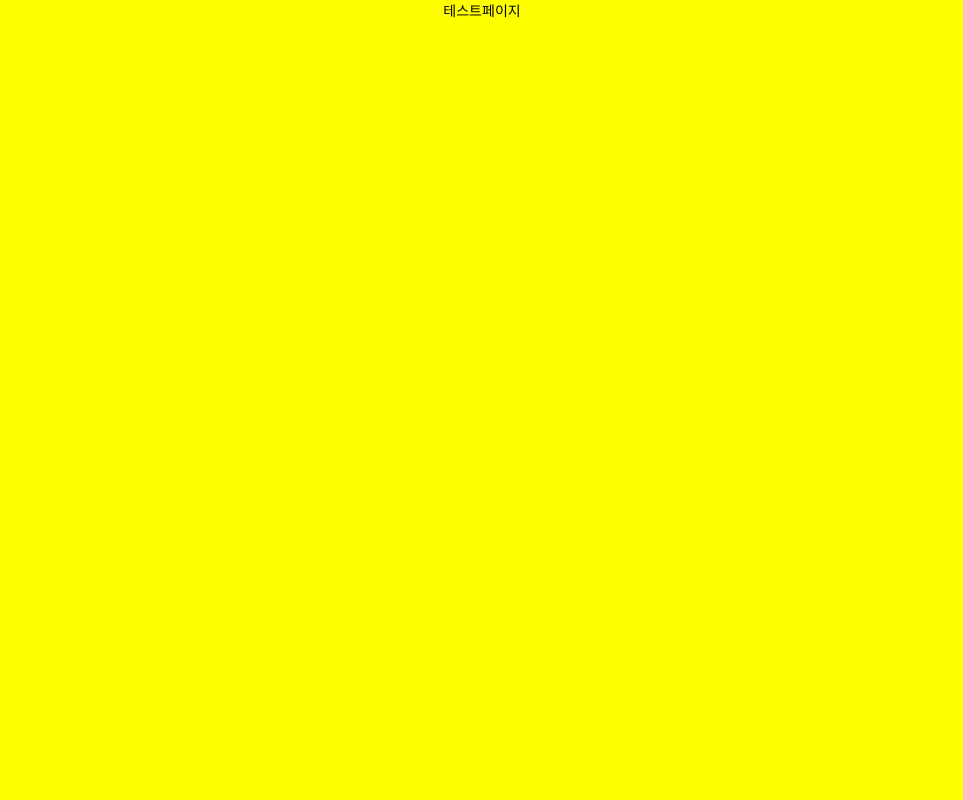
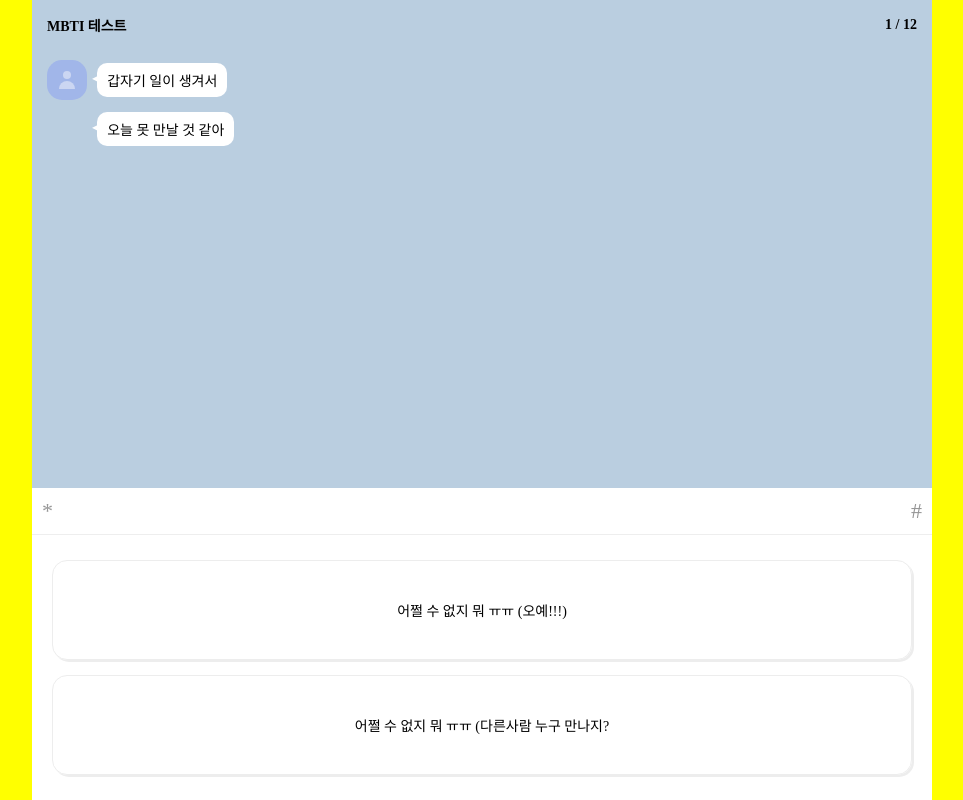
Before and after one commit to jeongho77/MBTI-TEST, a Next.js app in the folder mbti/: page /mbti in a window 1280 px wide. Both pictures are taken after a click on the button "테스트 시작하기". Shown: the whole page, without its empty margins (158-1121 px from the left). Built offline with nearby package versions, Linux system fonts and the light colour scheme.

Commit message:
mbti 테스트페이지 만들기

```diff
--- a/mbti/pages/mbti/index.js
+++ b/mbti/pages/mbti/index.js
@@ -1,5 +1,5 @@
 import { useEffect, useState } from "react";
-import { Mbti_Layout,StartLogo,StartPageLayout,StartButton,StartLogo_Mbti,StartLogo_motion } from "../../styles/mbti_css";
+import { Mbti_Layout,StartLogo,StartPageLayout,StartButton,StartLogo_Mbti,StartLogo_motion,AnswerItemLayout,MbtiTitle,MbtiTitle1,QuestionItemLayout,QuestionLayout,QuestionList,ChatBox,ChatListLayout,ProfileImg,ProfileImg1,ProfileImg2, AchatBox, AnswerBox,} from "../../styles/mbti_css";
 import theme from "../../styles/theme";
 
 export default function App() {
@@ -24,6 +24,78 @@
 
     const [page,setPage] = useState(0)
 
+    const questionList = [
+        {q:['갑자기 일이 생겨서' , '오늘 못 만날 것 같아'],
+        a:[{type:'I' , text:'어쩔 수 없지 뭐 ㅠㅠ (오예!!!)'},
+           {type:'E', text:'어쩔 수 없지 뭐 ㅠㅠ (다른사람 누구 만나지?'}]},
+
+        {q:['너 이번주에 엄청 바빴다며','주말엔 뭐해?'],
+        a:[{type:'E',text:'바빠서 못놀았어ㅠㅠ 나가 놀아야지!'},
+           {type:'I',text:'너무 힘들었어ㅠㅠ 집에서 쉬어야지'}]},
+
+        {q:['(자주 가는 카페 사장님이 아는척을 했다)'],
+        a:[{type:'E',text:'(더 자주 와야지)'},
+           {type:'I',text:'(이제 그만 와야지)'},]},
+
+        {q:['넌 노래 들을때 뭘 중요하게 생각해?'],
+        a:[{type:'S',text:'멜로디'}
+          ,{type:'N',text:'가사'}]},
+
+        {q:['사과하면 뭐가 떠올라?'],
+        a:[{type:'N',text:'아이폰 로고ㅋㅋ 백설공주도 생각난다.'},
+           {type:'S',text:'빨갛다. 맛있다. 동그랗다. 과일'},]},
+
+        {q:['오늘 점심 뭐 먹을래?'],
+        a:[{type:'S',text:'음. 파스타 먹을까?'},
+           {type:'N',text:'파스타 먹을까? 아! 파스타 먹으면 느끼하니까 저녁엔 김치찌개를 먹어야겠다!'}]},
+
+        {q:['나 요즘 너무 우울해서','여행 가려고'],
+        a:[{type:'T',text:'어디로 여행가게?'},
+           {type:'F',text:'무슨 일 있어?'}]},
+
+        {q:['슬픔을 나누면 어떻게될까?'],
+        a:[{type:'F',text:'슬픔이 반이 되지'},
+           {type:'T',text:'슬픈 사람이 둘이 되겠지'}]},
+
+        {q:['나 시험에서 떨어졌어...ㅠㅠ'],
+        a:[{type:'F',text:'아고, 많이 속상하겠다ㅠㅠ'},
+           {type:'T',text:'무슨 시험 봤는데? 몇점 받았는데?'}]},
+
+        {q:['안읽은메시지 갯수 몇개야?'],
+        a:[{type:'J',text:'0개 ~ 한자리수'},
+           {type:'P',text:'10개 이상'}]},
+
+        {q:['여행 일정 짰어?'],
+        a:[{type:'J',text:'7시30분 만남, 8시 할매국밥, 9시 유리박물관, 11시 유리해수욕장, 12시 유리카페...'},
+           {type:'P',text:'ㅇㅇ 국밥 먹고 바다가서 놀다가 카페가자'}]},
+
+        {q:['2주 뒤에 시험입니다.'],
+        a:[{type:'J',text:'시험이 2주밖에 안남았네. 이틀에 한과목씩은 끝내놔야겠다.'},
+           {type:'P',text:'시험이 2주나 남았네!'}]},
+
+]
+
+    const handleCkAnswer = (type,idx) => {
+        let ls = mbtiList;
+        for(let i = 0; i < ls.length; i++){
+            if(ls[i].name===type){
+                ls[i].count = ls[i].count + 1;
+            }
+        }
+
+        setMbtiList(ls);
+        setPage(page+1);
+
+        if(idx+1 === questionList.length){
+            console.log('결과보기')
+        }
+    }
+
+    const [mbtiList , setMbtiList] = useState([
+        {name:'I', count:0} , {name:'E' , count:0 } , {name:'S' , count:0} , {name:'N',count:0},
+        {name:'F', count:0} , {name:'T' , count:0 } , {name:'P' , count:0} , {name:'J',count:0},
+        ])
+
     return (
         <Mbti_Layout>
             {page===0?
@@ -37,9 +109,48 @@
                 </StartLogo>
                 <StartButton onClick={()=> setPage(1)}>테스트 시작하기</StartButton>
             </StartPageLayout>
+            :page <= questionList.length?
+            <QuestionLayout>
+                <MbtiTitle>
+                    <MbtiTitle1>MBTI 테스트</MbtiTitle1>
+                    <div>{`${page} / ${questionList.length}`}</div>
+                    {/* 현재 페이지 / 전체 페이지 */}
+                </MbtiTitle>
+                {questionList.map((val,idx)=>
+                    <QuestionList style={{display:page===idx+1?'flex':'none'}} key={idx}>
+                        {console.log(mbtiList)}
+                        <QuestionItemLayout>
+                            <ProfileImg>
+                                <ProfileImg1></ProfileImg1>
+                                <ProfileImg2></ProfileImg2>
+                            </ProfileImg>
+
+                            <ChatListLayout>
+                               {val.q.map((qval, qidx) =>
+                                    <ChatBox key={qidx}>
+                                        <div>◀</div> <div>{qval}</div>
+                                    </ChatBox>
+                                )}
+                            </ChatListLayout>
+                        </QuestionItemLayout>
+                        <AnswerItemLayout>
+                            <AchatBox>
+                                <div>*</div> <div>#</div>
+                            </AchatBox>
+
+
+                            {val.a.map((aval,aidx)=>
+                             <AnswerBox key={aidx} onClick={()=>handleCkAnswer(aval.type,idx)} >
+                                {aval.text}
+                             </AnswerBox>
+                            )}
+                        </AnswerItemLayout>
+                    </QuestionList>
+                )}
+            </QuestionLayout>
             :
             <div>
-                테스트페이지
+                결과페이지
             </div>
         }
         </Mbti_Layout>
--- a/mbti/styles/mbti_css.js
+++ b/mbti/styles/mbti_css.js
@@ -32,6 +32,7 @@
     font-size: 25px;
     font-weight:700;
 `
+
 export const StartLogo_Mbti = styled.div`
     background-color : #413730;
     color: #ffea35;
@@ -55,3 +56,136 @@
     background-color: transparent; /* 배경색을 투명하게 설정 */
     border: none; /* 테두리 제거 */
 `
+
+export const QuestionLayout = styled.div`
+    display:flex;
+    flex-direction: column;
+    background-color: #bacee0;
+    width : 100%;
+    max-width: 900px;
+    height:100%;
+    overflow: hidden;
+`
+
+export const MbtiTitle = styled.div`
+    display : flex;
+    flex-direction: row;
+    width : 100%;
+    align-items: center;
+    padding : 15px;
+    box-sizing :border-box;
+    font-weight : 700;
+`
+
+export const MbtiTitle1 = styled.div`
+    display : flex;
+    flex  : 1;
+`
+
+export const QuestionList = styled.div`
+    flex-direction: column;
+    height: 100%;
+    overflow : scroll;
+    scrollbar-width : none;
+`
+
+export const QuestionItemLayout = styled.div`
+    display: flex;
+    flex: 1;
+    margin : 10px 15px 5px 15px;
+`
+
+export const AnswerItemLayout = styled.div`
+    width:100%;
+    background-color : #fff;
+    padding-bottom: 10px;
+    display:flex;
+    flex-direction: column;
+`
+
+export const ProfileImg = styled.div`
+    display: flex;
+    flex-direction: column;
+    width: 40px;
+    height : 40px;
+    background-color : #a1b6e9;
+    border-radius: 15px;
+    margin-right : 5px;
+    align-items: center;
+    justify-content: center;
+`
+
+export const ProfileImg1 = styled.div`
+    background-color : #cbd6f2;
+    width : 8px;
+    height: 8px;
+    border-radius: 4px;
+`
+
+export const ProfileImg2 = styled.div`
+    background-color : #cbd6f2;
+    width : 16px;
+    height: 8px;
+    border-radius: 8px 8px 0px 0px;
+    margin-top : 2px;
+`
+export const ChatListLayout = styled.div`
+    display: flex;
+    flex-direction: column;
+`
+
+export const ChatBox = styled.div`
+    display: flex;
+    flex-direction: row;
+    align-items: flex-start;
+    max-width : 60vw;
+    margin : 3px 0px 12px 0px;
+
+    > div:nth-child(1) {
+        /* 두 번째 자식 div 요소에 스타일을 적용합니다. */
+        color: white;
+        font-size : 12px;
+        margin-top: 8px;
+    }
+
+    > div:nth-child(2) {
+        /* 두 번째 자식 div 요소에 스타일을 적용합니다. */
+        padding : 7px 10px 7px 10px;
+        background-color: #fff;
+        margin-left : -4px;
+        border-radius: 10px;
+        text-align : left;
+    }
+`
+
+export const AchatBox = styled.div`
+    display:flex;
+    width : 100%;
+    color: #969696;
+    font-size : 22px;
+    border-bottom : 1px solid #eee;
+    margin-bottom : 25px;
+
+    > div:nth-child(1) {
+        display : flex;
+        flex : 1;
+        padding : 10px;
+        box-sizing: border-box;
+    }
+
+    > div:nth-child(2) {
+        padding: 10px;
+    }
+`
+
+export const AnswerBox = styled.div`
+    display: flex;
+    align-items: center;
+    justify-content: center;
+    height: 100px;
+    text-align: center;
+    box-shadow : 2px 2px 0px #ededed;
+    border:1px solid #ededed;
+    margin : 0px 20px 15px 20px;
+    border-radius: 15px;
+`
```
